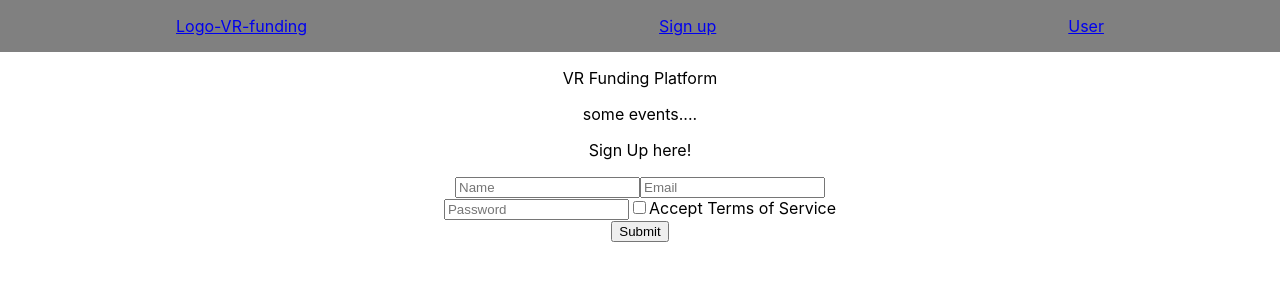
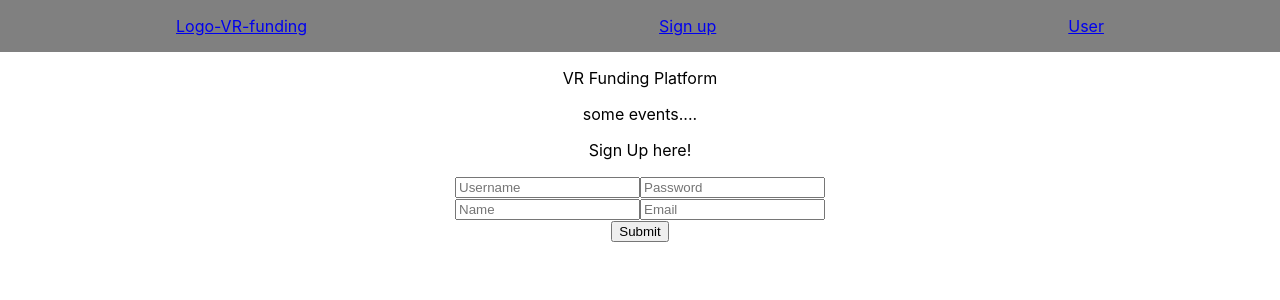
Before and after one commit to Build-Week-VR-Funding-Platform/front-end, a React (Create React App) app in the folder client/: page /signup in a window 1280 px wide. Shown: the top 300 px of the page. Built offline with nearby package versions, Linux system fonts and the light colour scheme.

Commit message:
Frankestein limb

```diff
--- a/client/src/components/Login.js
+++ b/client/src/components/Login.js
@@ -50,7 +50,7 @@ const FormikLoginForm = withFormik({
       .then(res => {
         console.log("res: " ,res)
         localStorage.setItem('token', res.data.token)
-        // use axios and post user info to backend?
+        // use axios and post user info to backend
       })
       .catch(err => console.log("ERROR: ", err.response));
   }
--- a/client/src/components/SignUp.js
+++ b/client/src/components/SignUp.js
@@ -9,20 +9,24 @@ const SignUp = ({ errors, touched, status, isSubmitting }) => {
     <div className="form">
       <p>Sign Up here!</p>
       <Form>
+      <Field type="text" name="username" placeholder="Username" />
+        {touched.username && errors.username && (
+          <p className="error">{errors.username}</p>
+        )}
+        <Field type="password" name="password" placeholder="Password" />
+        {touched.password && errors.password && (
+          <p className="error">{errors.password}</p>
+        )}
         <Field type="text" name="name" placeholder="Name" />
         {touched.name && errors.name && <p className="error">{errors.name}</p>}
         <Field type="text" name="email" placeholder="Email" />
         {touched.email && errors.email && (
           <p className="error">{errors.email}</p>
         )}
-        <Field type="password" name="password" placeholder="Password" />
-        {touched.password && errors.password && (
-          <p className="error">{errors.password}</p>
-        )}
-        <label className="checkbox-container">
+        {/* <label className="checkbox-container">
           <Field type="checkbox" name="term" className="checkbox" />
           <span>Accept Terms of Service</span>
-        </label>
+        </label> */}
         <button type="submit">Submit</button>
       </Form>
     </div>
@@ -32,23 +36,24 @@ const SignUp = ({ errors, touched, status, isSubmitting }) => {
 const FormikUserForm = withFormik({
   mapPropsToValues(values) {
     return {
-      name: values.name || "",
+      username: values.username || "",
+      password: values.password || "",
+      name: values.name || '',
       email: values.email || "",
-      password: values.password || "",
-      term: values.term || false
+      // term: values.term || false
     };
   },
 
-  validationSchema: Yup.object().shape({
-    name: Yup.string().required("Name is required!"),
-    email: Yup.string()
-      .email("Email not valid")
-      .required("Email is required!"),
-    password: Yup.string()
-      .min(8, "Password must be 8 characters of longer")
-      .required("Password is required!"),
-    term: Yup.bool().oneOf([true], "Term must be checked")
-  }),
+  // validationSchema: Yup.object().shape({
+  //   name: Yup.string().required("Name is required!"),
+  //   email: Yup.string()
+  //     .email("Email not valid")
+  //     .required("Email is required!"),
+  //   password: Yup.string()
+  //     .min(8, "Password must be 8 characters of longer")
+  //     .required("Password is required!"),
+  //   term: Yup.bool().oneOf([true], "Term must be checked")
+  // }),
 
   handleSubmit(values) {
     console.log("handleSubmit clicked");
```
Also changed, not shown: client/src/App.js (+9 -0 lines).
